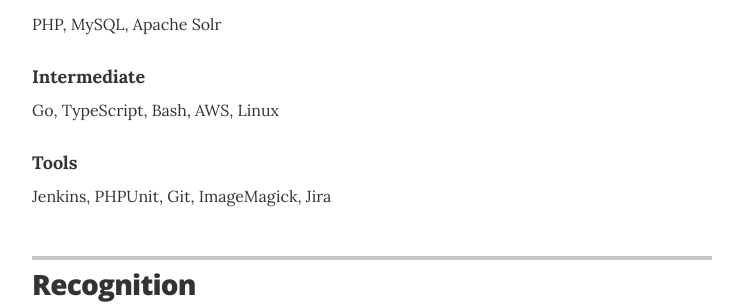
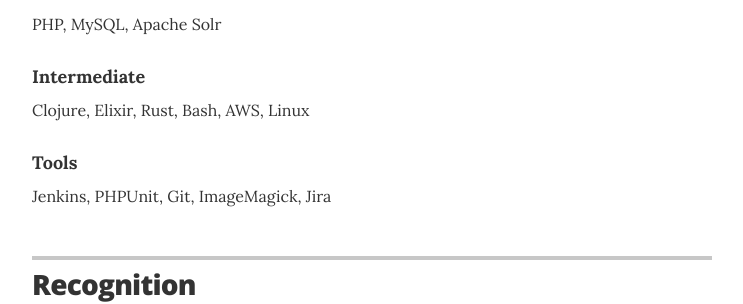
Before and after one commit to pbsladek/pbsladek.github.io, a Jekyll site: the page built from index.html, in a window 1280 px wide. Shown: the part 1146-1450 px from the top of the page, without its empty margins (268-1011 px from the left). Built offline with Jekyll 4.4.1, drawn with Linux system fonts in a browser that asks for light colours.

Commit message:
Change languages

```diff
--- a/_layouts/resume.html
+++ b/_layouts/resume.html
@@ -124,7 +124,7 @@
 
         <div class="resume-item">
           <h4 class="resume-item-details">Intermediate</h4>
-          <p class="resume-item-copy">Go, TypeScript, Bash, AWS, Linux</p>
+          <p class="resume-item-copy">Clojure, Elixir, Rust, Bash, AWS, Linux</p>
         </div>
 
         <div class="resume-item">
```
